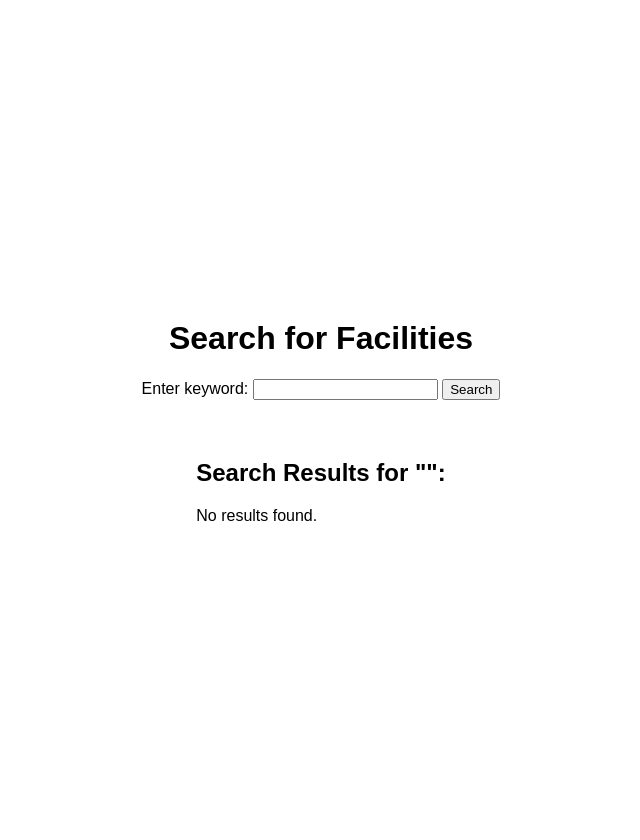
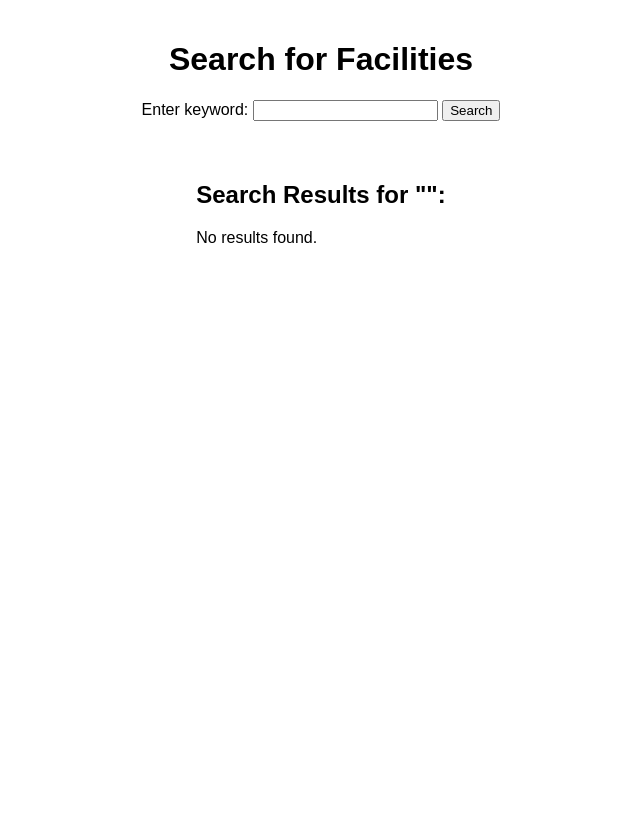
Before and after one commit to mdforhadcse/working_with_JSON_data-facility-search-solutions, a Flask app: template templates/index.html in a window 1280 px wide. Shown: the whole page, without its empty margins (319-959 px from the left). After the commit the page ends 243 px from the top, so only its background shows below. Run offline with Flask 3, Linux system fonts and the light colour scheme; the template is opened without the code that fills it, so the values that code supplies are empty.

Commit message:
making changes for project

```diff
--- a/app.py
+++ b/app.py
@@ -1,3 +1,4 @@
+# Solution 2: Flask Web Application
 from flask import Flask, render_template, request
 import json
 
--- a/templates/index.html
+++ b/templates/index.html
@@ -12,7 +12,7 @@
             display: flex;
             justify-content: center;
             align-items: center;
-            height: 100vh;
+            /*height: 50vh;*/
             flex-direction: column;
         }
         .search-form {
```
Also changed, not shown: README.md, 1 other file.
